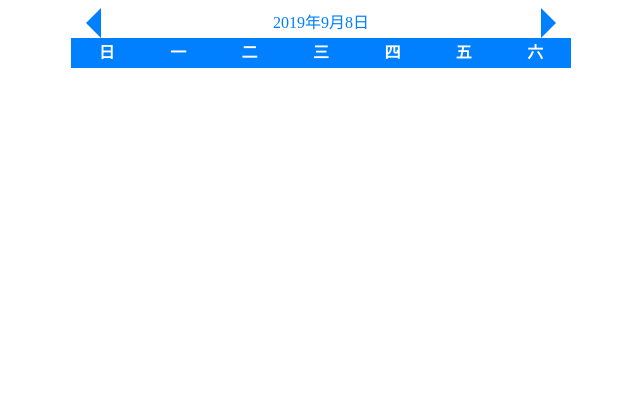
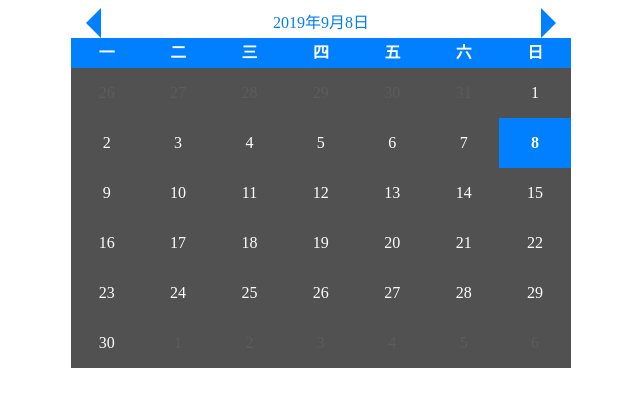
Before and after one commit to cxuhwiuefhuefu/Calendar-Component, a plain HTML site: page index.html in a window 1280 px wide. Shown: the whole page, without its empty margins (37-677 px from the left). Drawn offline with nearby package versions, Linux system fonts and the light colour scheme.

Commit message:
完成逻辑交互

```diff
--- a/index.html
+++ b/index.html
@@ -47,6 +47,7 @@
             }
             .week-day{
                 width: 100%;
+                background: #515151;
             }
             .every-day{
                 display: inline-block;
@@ -56,16 +57,21 @@
                 cursor: pointer;
             }
             .other-day{
-                color: #ccc;
+                color: #5C5C5C;
             }
+            .every-day:not(.other-day) {
+                color: #fff;
+            }
+            /* 当前日期  */
             .now-day{
                 background-color: #007fff;
                 color: #fff;
                 font-weight: 600;
             }
+            /* 鼠标移动选中时候的颜色 */
             .active-day:not(.now-day) {
                 color: #007fff;
-                border: 2px solid #007fff;
+                border: 2px solid #cccccc;
                 line-height: 46px;
             }
         </style>
@@ -79,37 +85,34 @@
                 <div class="show-date">{{`${year}年${month}月${day}日`}}</div>
                 <div class="next-month" @click="handleNext"></div>
             </div>
-            <div class="data-content">
+            <div class="date-content">
                 <div class="week-header">
-                    <div>日</div>
                     <div>一</div>
                     <div>二</div>
                     <div>三</div>
                     <div>四</div>
                     <div>五</div>
                     <div>六</div>
+                    <div>日</div>
                 </div>
                 <div class="week-day">
-                    <div class="every-day" v-for="item in 42">
-
-                        <!-- {{item - getBeginDay()}} -->
-                        <!-- {{ item - beginDay }} -->
-
-
-                        <!-- <div v-if="item - beginDay <= 0" style="color: red">{{ item - beginDay }}</div>
-                        <div v-else-if="item - beginDay > 0 && item -beginDay <= getCurDays()">{{ item - beginDay }}</div>
-                        <div v-else style="color: blue">{{ item - getCurDays() - beginDay }}</div> -->
-
-
-                        <!-- <div v-if="item - beginDay <= 0" class="other-day">{{ item - beginDay + preDays}}</div>
-                        <div v-else-if="item - beginDay > 0 && item -beginDay <= curDays"
-                            :class="{
-                                'now-day': `${year}-${month}-${item-beginDay}` === curDate,
-                                'active-day': `${year}-${month}-${item-beginDay}` ===  `${year}-${month}-${day}`
-                            }"
-                            @click="handleChoose(item - beginDay)"
-                            >{{ item - beginDay }}</div>
-                        <div v-else class="other-day">{{ item - curDays - beginDay }}</div> -->
+                    <div class="every-day" v-for="(item, index) in 42">
+                        <div v-if="item - beginDay <= 0"
+                             :class="{'other-day': true,
+                                      'now-day': `${year}-${month - 1}-${item - beginDay + preDays}` === curDate}">
+                                      {{item - beginDay + preDays}}
+                        </div>
+                        <div v-else-if="item - beginDay > 0 && item - beginDay <= curDays"
+                             :class="{'now-day': `${year}-${month}-${item - beginDay}` === curDate,
+                                      'active-day': `${item-beginDay}` === `${day}`}"
+                             @mouseover = "handleChoose(item - beginDay)">
+                             {{item - beginDay}}
+                        </div>
+                        <div v-else
+                             :class="{'other-day': true,
+                                      'now-day': `${year}-${month + 1}-${item - beginDay - curDays}` === curDate}">
+                                      {{item - beginDay - curDays}}
+                        </div>
                     </div>
                 </div>
             </div>
@@ -168,6 +171,7 @@
                     }
                 },
                 handleChoose(day) { // 我需要知道我点击的是哪一天 需要传参数
+                    // console.log(day);
                     this.day = day;
                 },
                 handlePrev() { // 切换月份的显示就可以了 只需要去改变数据中月份的值就行了 因为其他的操作我们都写写在计算属性里面去了 只要我们去改变month的值 他们就可以去获取beginDay 只要我们改变month或者years的话 就可以获得这个月份的总的天数和上一个月份的总天数
@@ -188,14 +192,23 @@
                 }
             },
             computed: {
-                beginDay() { // 0-9
-                    return new Date(this.year, this.month - 1, 1).getDay();
+                // 这个月的第一个天是一周中的第几天
+                beginDay() { // 取值范围0-6
+                    console.log('beginDay', new Date(this.year, this.month - 1, 1).getDay());
+
+                    if(new Date(this.year, this.month - 1, 1).getDay() === 0) {
+                        return 6;
+                    }
+                    return new Date(this.year, this.month - 1, 1).getDay() - 1;
                 },
+                // 当前这个月有多少天
                 curDays() {
+                    console.log('curDay', new Date(this.year, this.month, 0).getDate());
                     return new Date(this.year, this.month, 0).getDate();
                 },
                 // 获取到上个月的总天数
                 preDays() {
+                    console.log('preDays', new Date(this.year, this.month - 1, 0).getDate());
                     return new Date(this.year, this.month - 1, 0).getDate();
                 }
             },
@@ -210,11 +223,14 @@
 
 
         // 模板字符串的好处 (https://blog.csdn.net/zwt_guiji/article/details/81979299)
-        //     1. 和普通字符串的使用一样
-        //     2. 多行字符串
-        //     3. 字符串中嵌入变量
-        //     4. 模板字符串中还可以调用函数
-        //     5. 模板字符串之间还可以进行嵌套
+            // 1. 和普通字符串的使用一样
+            // 2. 多行字符串
+            // 3. 字符串中嵌入变量
+            // 4. 模板字符串中还可以调用函数
+            // 5. 模板字符串之间还可以进行嵌套
+
+        // 动态class
+        // computed与watch的区别
 
     </script>
 
```
Also changed, not shown: page2.gif (added), 1 other file.
